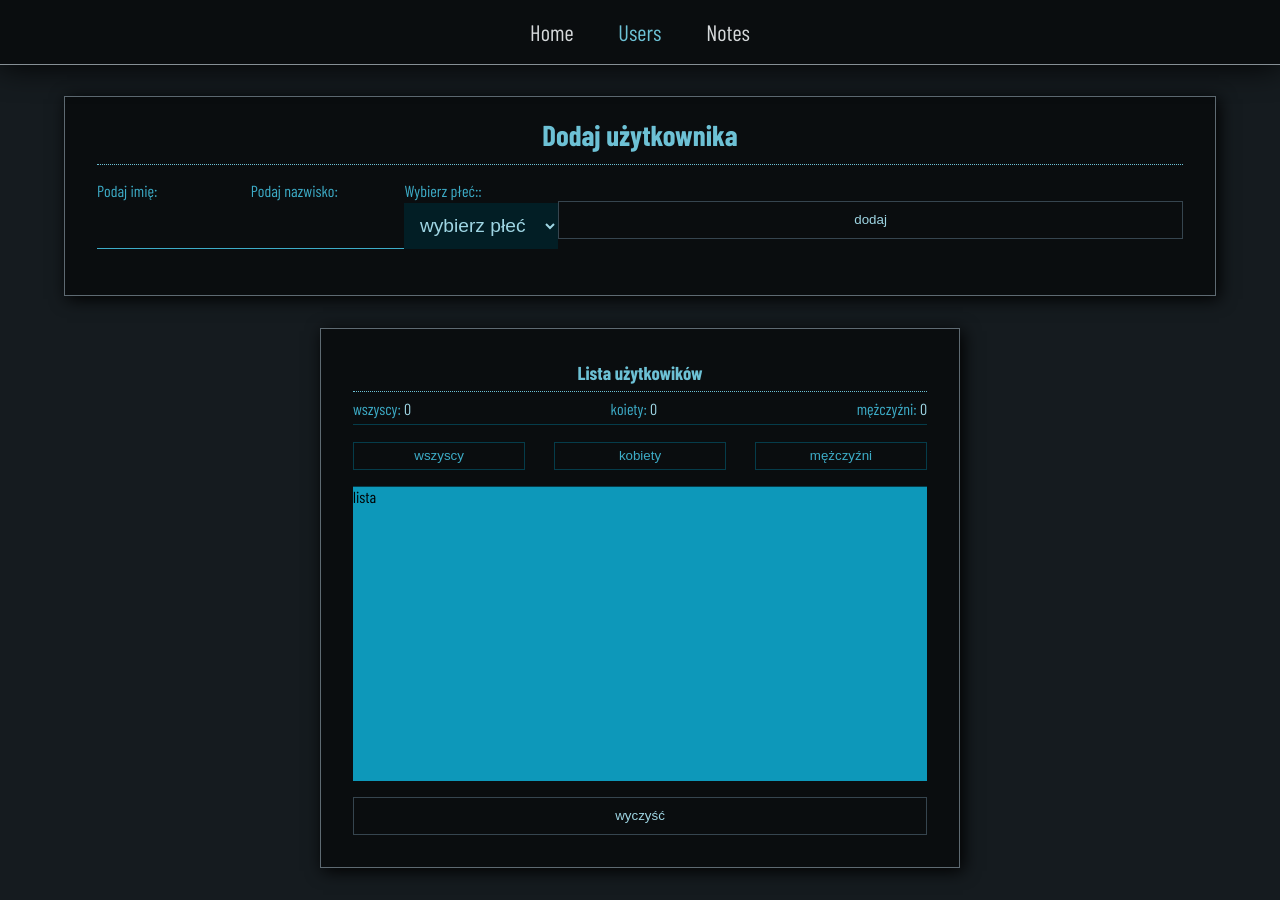
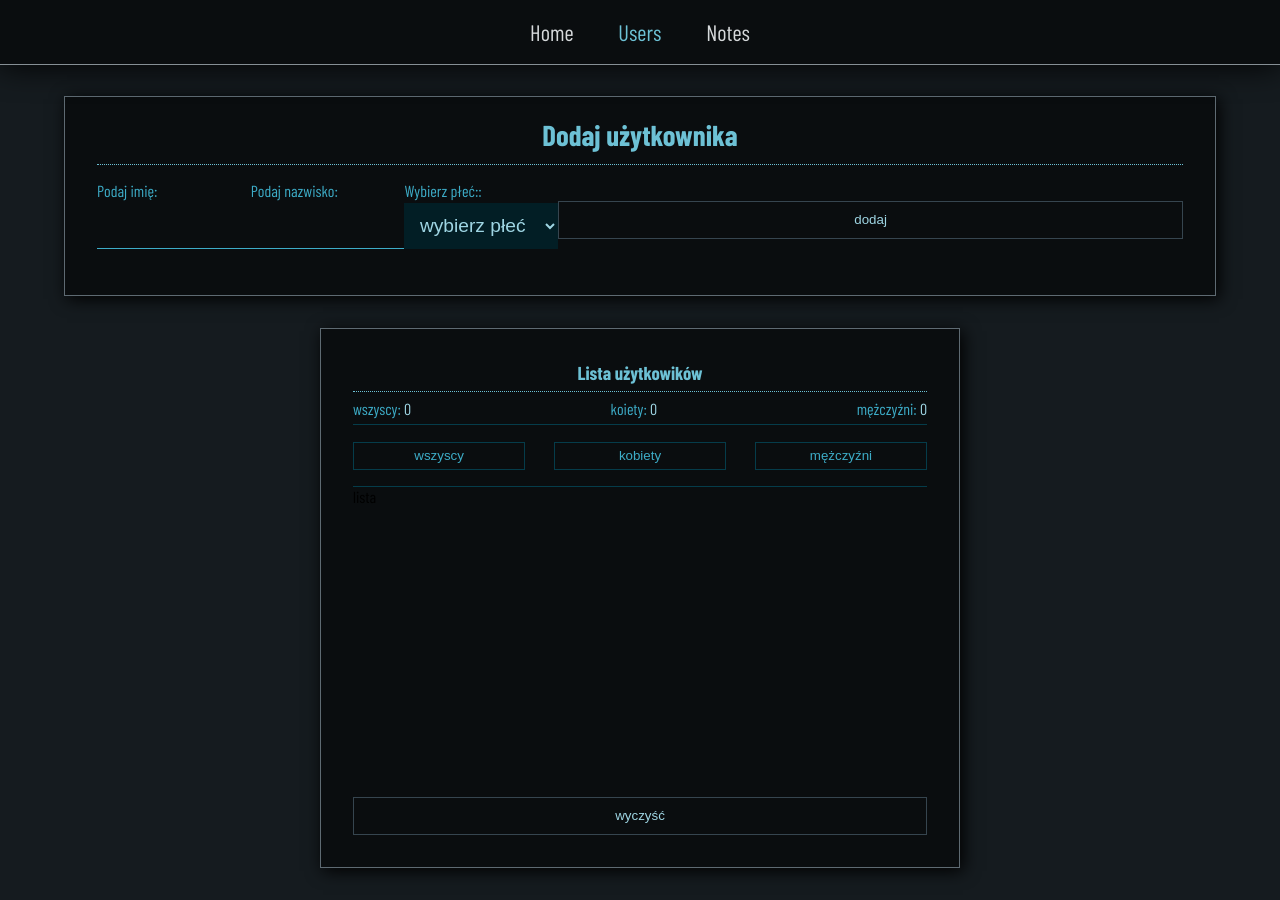
Before and after one commit to Scorpion19702022/SIMPLE_PROJECT_REACT_REDUX, a React (Vite) app: page /UsersInputs in a window 1280 px wide. Built offline with nearby package versions, Linux system fonts and the light colour scheme; a web font is replaced by a local one.

Commit message:
added styles and change name

```diff
--- a/src/Components/Notes/NotesComponent.tsx
+++ b/src/Components/Notes/NotesComponent.tsx
@@ -1,10 +1,10 @@
-import Notes from './Notes'
+import NotesInputs from './NotesInputs'
 import styles from './Styles/NotesComponent.module.css'
 
 const NotesComponent = () => {
 	return (
 		<section className={styles.wrapper}>
-			<Notes />
+			<NotesInputs />
 		</section>
 	)
 }
--- a/src/Components/Users/Styles/UsersList.module.css
+++ b/src/Components/Users/Styles/UsersList.module.css
@@ -87,7 +87,6 @@
 	width: 100%;
 	height: 70%;
 	margin-bottom: 1em;
-	background-color: #0d98ba;
 	overflow: auto;
 }
 
```
Also changed, not shown: src/Components/Notes/NotesInputs.tsx (renamed from src/Components/Notes/Notes.tsx).
